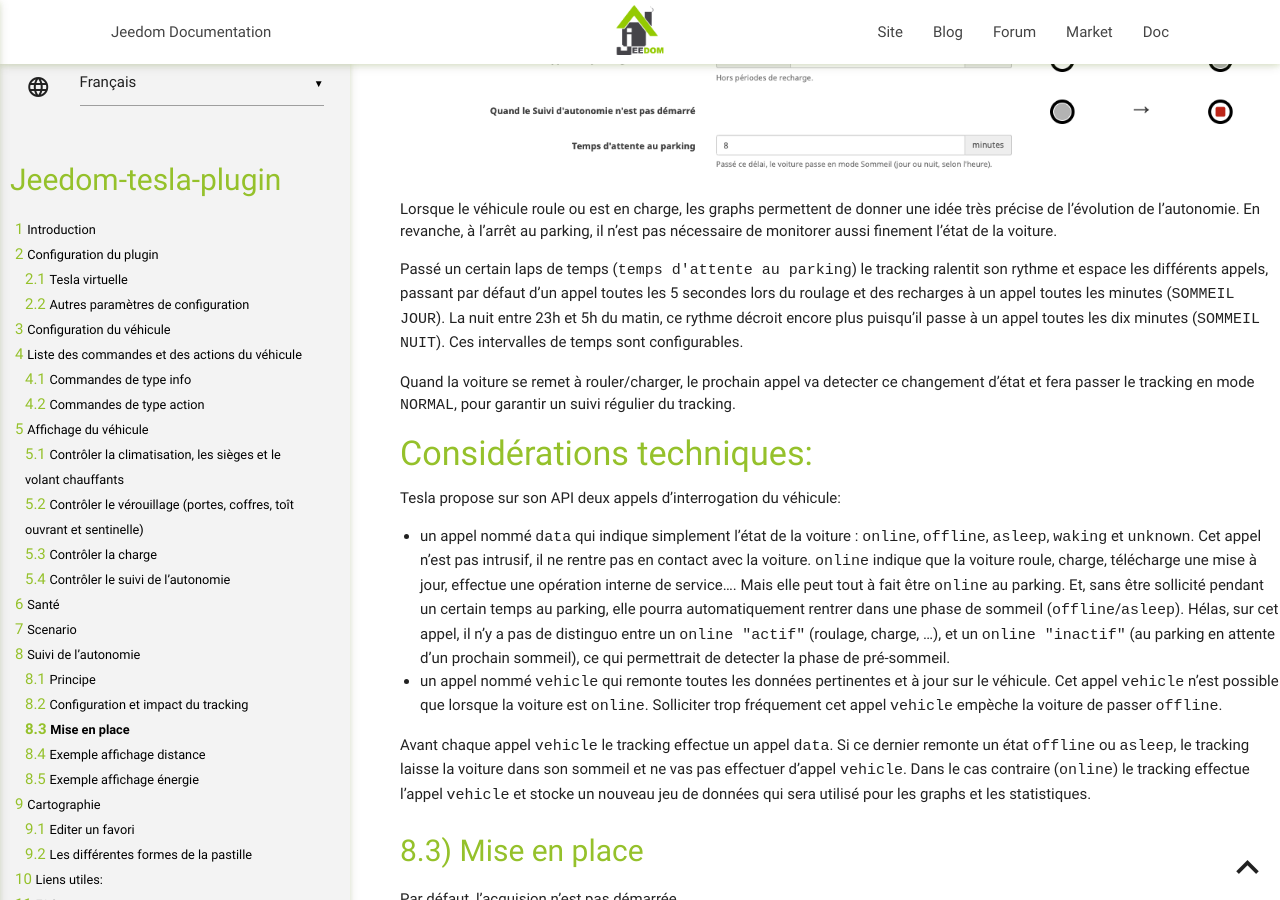
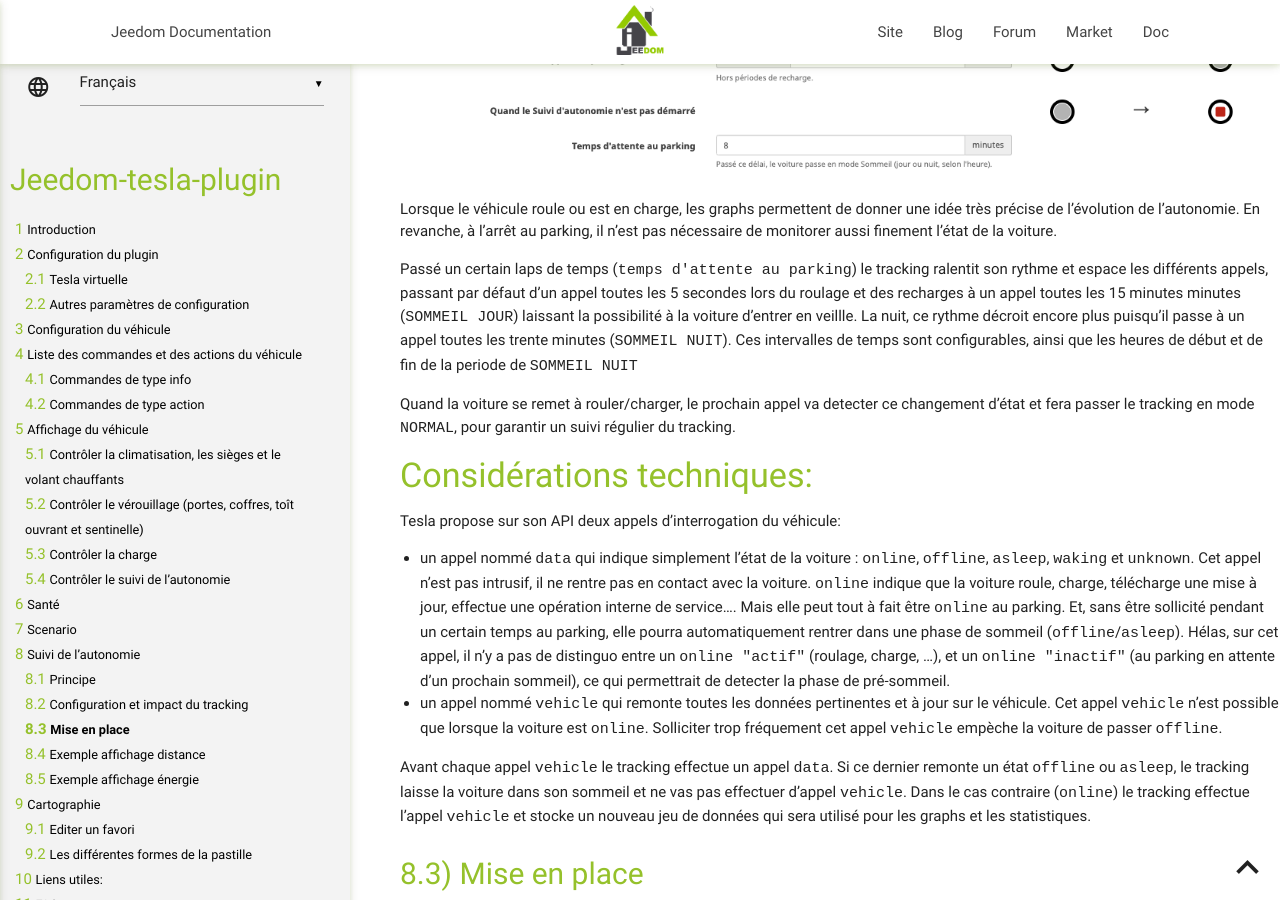
Before and after one commit to vercorsio/jeedom-tesla-plugin, a Jekyll site: the page built from fr_FR/index.md, in a window 1280 px wide and 900 px high, scrolled down 18060 px. Built offline with Jekyll 4.4.1, drawn with Linux system fonts in a browser that asks for light colours; our own code applies the rules of GitHub Pages for plain Markdown files.

```diff
--- a/fr_FR/index.md
+++ b/fr_FR/index.md
@@ -354,8 +354,8 @@ Configuration et impact du tracking
 
 Lorsque le véhicule roule ou est en charge, les graphs permettent de donner une idée très précise de l'évolution de l'autonomie. En revanche, à l'arrêt au parking, il n'est pas nécessaire de monitorer aussi finement l'état de la voiture.
 
-Passé un certain laps de temps (`temps d'attente au parking`) le tracking ralentit son rythme et espace les différents appels, passant par défaut d'un appel toutes les 5 secondes lors du roulage et des recharges à un appel toutes les minutes (`SOMMEIL JOUR`). La nuit entre 23h et 5h du matin, ce rythme décroit encore plus puisqu'il passe à un appel toutes les dix minutes (`SOMMEIL NUIT`).
-Ces intervalles de temps sont configurables.
+Passé un certain laps de temps (`temps d'attente au parking`) le tracking ralentit son rythme et espace les différents appels, passant par défaut d'un appel toutes les 5 secondes lors du roulage et des recharges à un appel toutes les 15 minutes minutes (`SOMMEIL JOUR`) laissant la possibilité à la voiture d'entrer en veillle. La nuit, ce rythme décroit encore plus puisqu'il passe à un appel toutes les trente minutes (`SOMMEIL NUIT`).
+Ces intervalles de temps sont configurables, ainsi que les heures de début et de fin de la periode de `SOMMEIL NUIT`
 
 Quand la voiture se remet à rouler/charger, le prochain appel va detecter ce changement d'état et fera passer le tracking en mode `NORMAL`, pour garantir un suivi régulier du tracking.
 
```
Also changed, not shown: fr_FR/changelog.md (+24 -7 lines).
